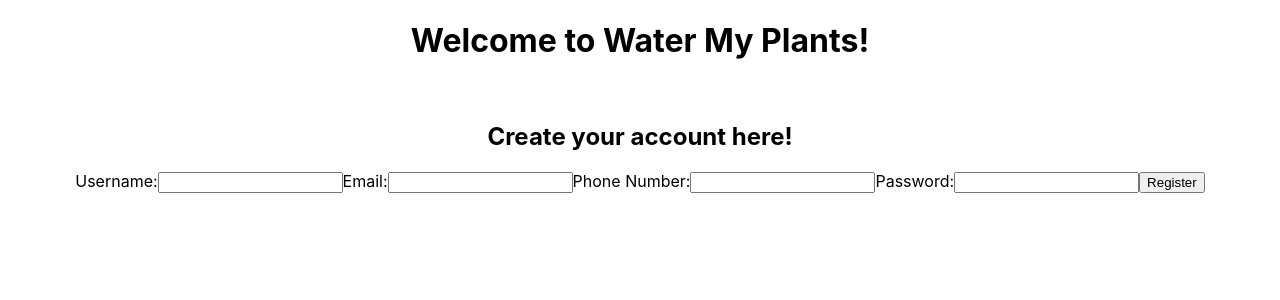
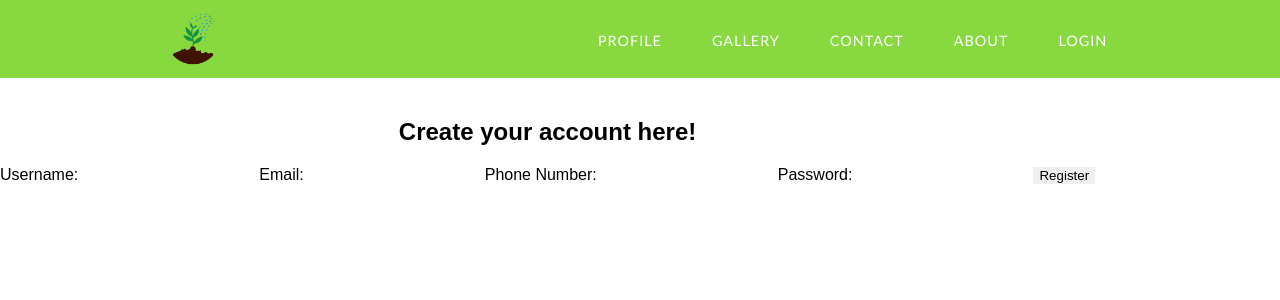
Before and after one commit to ptpt-watermyplants-4/front-end, a React (Create React App) app in the folder watermyplans-frontend/: page / in a window 1280 px wide. Shown: the top 300 px of the page. Built offline with nearby package versions, Linux system fonts and the light colour scheme.

Commit message:
Nav design 90% finished, added a styles folder, and moved images folder

```diff
--- a/watermyplans-frontend/src/App.css
+++ b/watermyplans-frontend/src/App.css
@@ -1,5 +1,6 @@
 .App {
   text-align: center;
+  display: flex;
 }
 
 .App-logo {
--- a/watermyplans-frontend/src/App.js
+++ b/watermyplans-frontend/src/App.js
@@ -1,10 +1,11 @@
 import './App.css';
 import Register from './components/register';
+import Navbar from './components/navbar';
 
 function App() {
   return (
     <div className="App">
-
+      <Navbar />
       <Register />
 
     </div>
--- /dev/null
+++ b/watermyplans-frontend/src/components/Styles/Navbar.css
@@ -0,0 +1,83 @@
+body{
+    margin:0px;
+    padding: 0px;
+
+    background-color: #ffffff;
+    font-family: 'Montserrat', sans-serif;
+}
+*{
+    box-sizing: border-box;
+}
+ul{
+    list-style: none;
+}
+a{
+    text-decoration: none;
+}
+button{
+    outline: none;
+    border: none;
+}
+input{
+    outline: none;
+    border: none;
+}
+.logo img{
+    width: 90px;
+}
+#main{
+
+    width:100%;
+    height:768px;
+    position: relative;
+}
+nav{
+	display: flex;
+	justify-content: space-around;
+	align-items: center;
+	position: fixed;
+	left: 0;
+	top: 0;
+	width:100%;
+	z-index: 1;
+    background-color: #88D840;
+    transition: 0.6s ease-in-out;
+}
+nav.active{
+	box-shadow: 5px 10px 10px #247209;
+	background-color: #ffffff;
+}
+nav ul{
+	display: flex;
+}
+.active{
+    background-color: #67B826;
+    color:#ffffff;
+	box-shadow: 5px 10px 10px rgba(189, 198, 64, 0.411);
+	transition: all ease 0.2s;
+}
+nav ul li a{
+    font-family: calibri;
+	height:40px;
+	line-height: 43px;
+	margin: 3px;
+	padding: 0px 22px;
+	display: flex;
+	font-size: 0.9rem;
+	text-transform: uppercase;
+	font-weight: 500;
+	color: white;
+    letter-spacing: 1px;
+    border-radius: 3px;
+    transition: 0.2s ease-in-out;
+}
+nav ul li a:hover{
+	background-color: #67B826;
+    color:#ffffff;
+	box-shadow: 5px 10px 10px #247209;
+	transition: all ease 0.2s;
+}
+nav .menu-btn,
+.menu-icon{
+		display:none;
+	}
--- a/watermyplans-frontend/src/components/navbar.js
+++ b/watermyplans-frontend/src/components/navbar.js
@@ -1,18 +1,28 @@
 import React, { useState } from 'react';
-import logo from '../Images/logo.png';
+import logo from '../Images/logo6.png';
 import landingPage from './Homepage/LandingPage';
 import profile from './UserProfile';
 import gallery from './Homepage/Gallery';
 import contact from './Homepage/Contact';
 import about from './Homepage/About';
 import login from './login';
+import './Styles/Navbar.css'
 
-const navbar = () => {
+const Navbar = () => {
 
     const [nav, setNav] = useState(false);
 
+    const changeBackground = () => {
+        if(window.scrollY >= 50){
+            setNav(true);
+        } else {
+            setNav(false);
+        }
+    }
+    window.addEventListener('scroll', changeBackground)
+
     return (
-        <nav>
+        <nav className={ nav ? 'nav active' : 'nav'}>
             <a href={landingPage} className='logo'>
                 <img src={logo} alt='plant logo'/>
             </a>
@@ -31,4 +41,4 @@ const navbar = () => {
     )
 }
 
-export default navbar;
+export default Navbar;
```
Also changed, not shown: watermyplans-frontend/src/Images/logo6.png (added), watermyplans-frontend/src/components/Images/logo.png (deleted).
